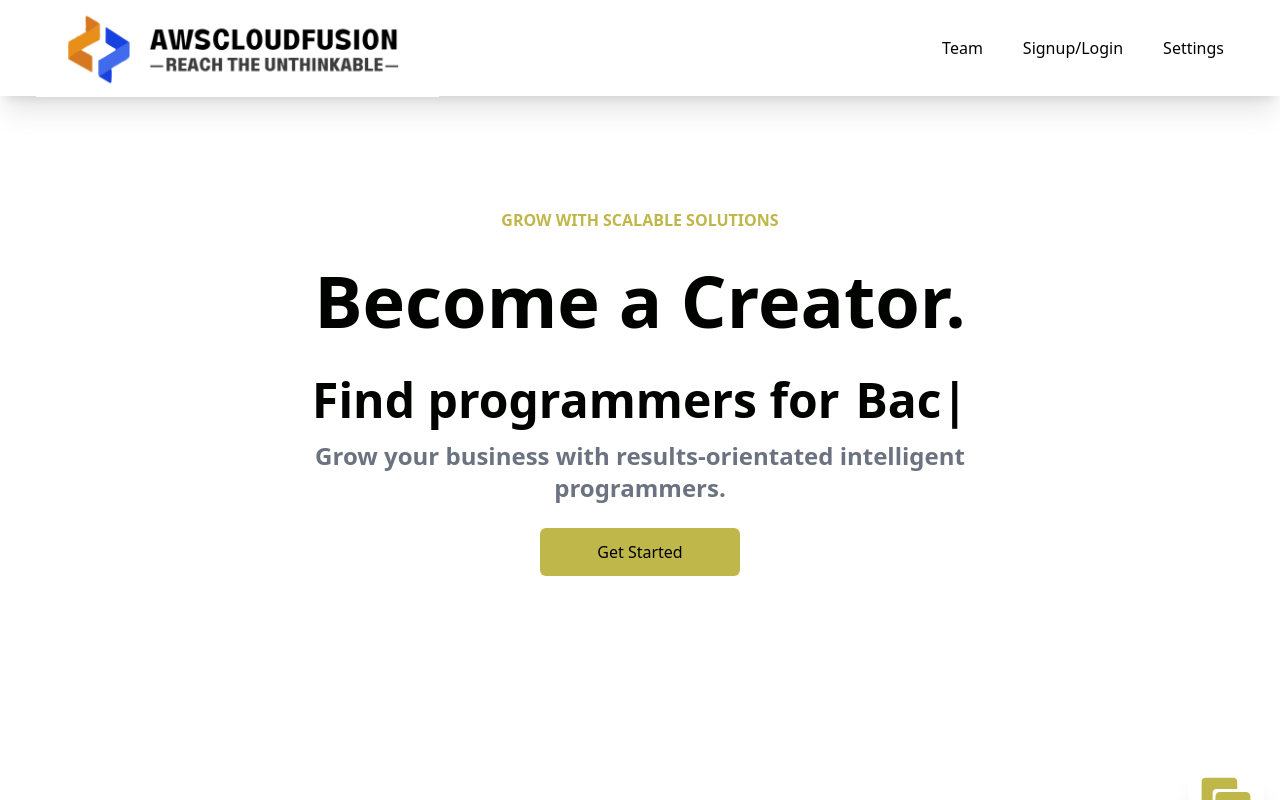
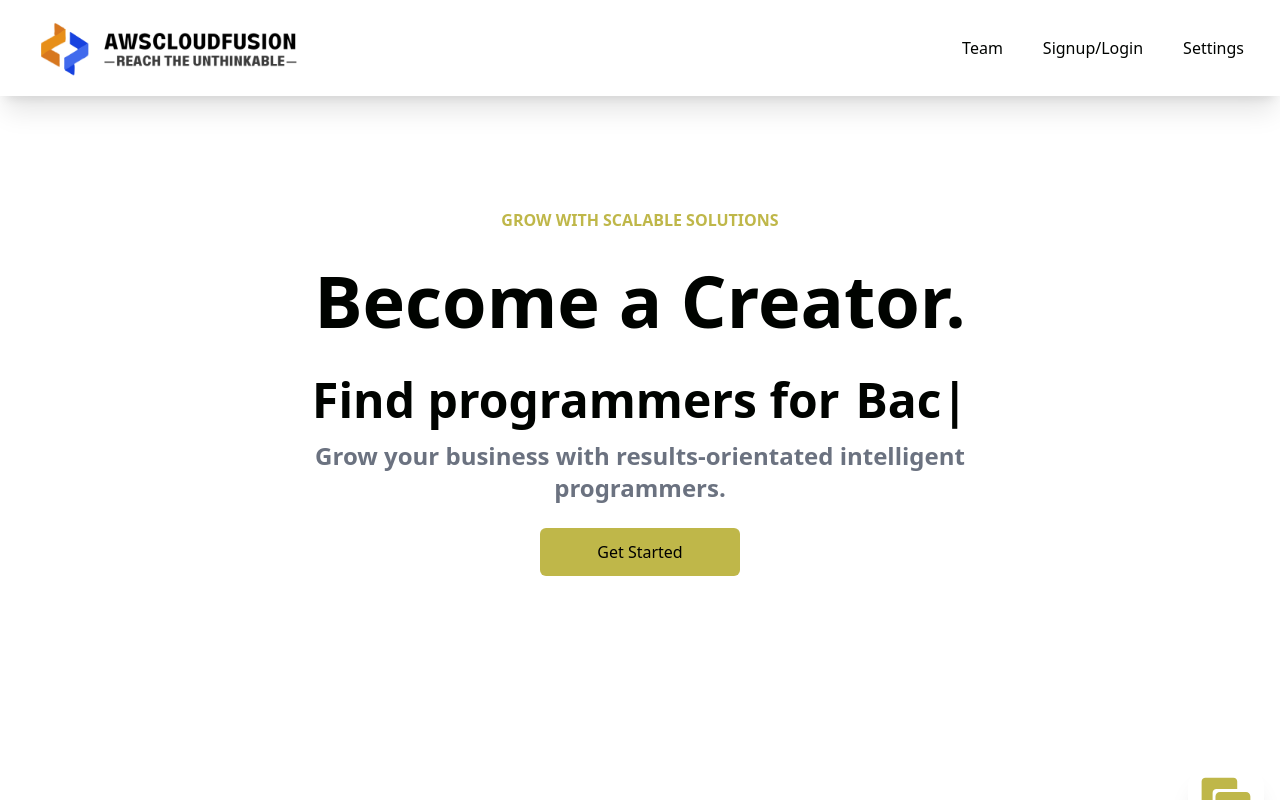
Before and after one commit to ColeBranston/CloudFusion, a React (Create React App) app: page / in a window 1280 px wide. Built offline with nearby package versions, Linux system fonts and the light colour scheme.

Commit message:
altered spacing

```diff
--- a/src/Pages/HomePage/Navbar.jsx
+++ b/src/Pages/HomePage/Navbar.jsx
@@ -12,8 +12,8 @@ const Navbar = () => {
     };
     return (
         <div className='bg-white shadow-xl z-10'>
-            <div className='flex justify-between items-center h-24 max-w-[1240px] mx-auto px-4 text-[#000300]'>
-                <Link to='/' className = 'w-1/3 text-3xl font-bold text-[#bfb749]'><img src={Logo}/></Link>
+            <div className='flex justify-between items-center h-24 md:max-w-[1250px] lg:max-w-[1500px]  mx-auto px-4 text-[#000300] overflow-hidden'>
+                <Link to='/' className = 'w-1/4 text-3xl font-bold text-[#bfb749]'><img src={Logo}/></Link>
 
                 <div className = 'flex h-full text-right justify-center'>
                     <Link to='/teams' className = 'hidden md:block lg:block mr-5 ml-5 my-auto hover:animate-pulse'> Team </Link>
```
